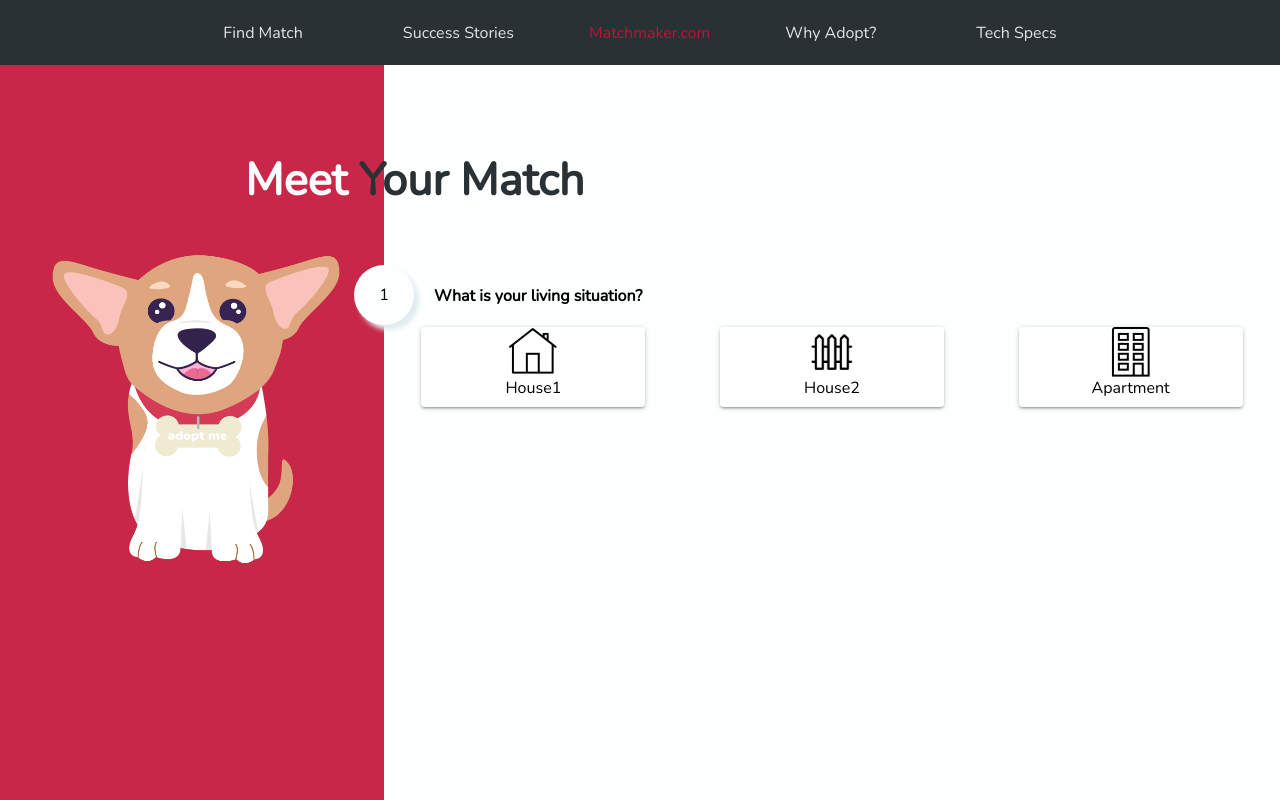
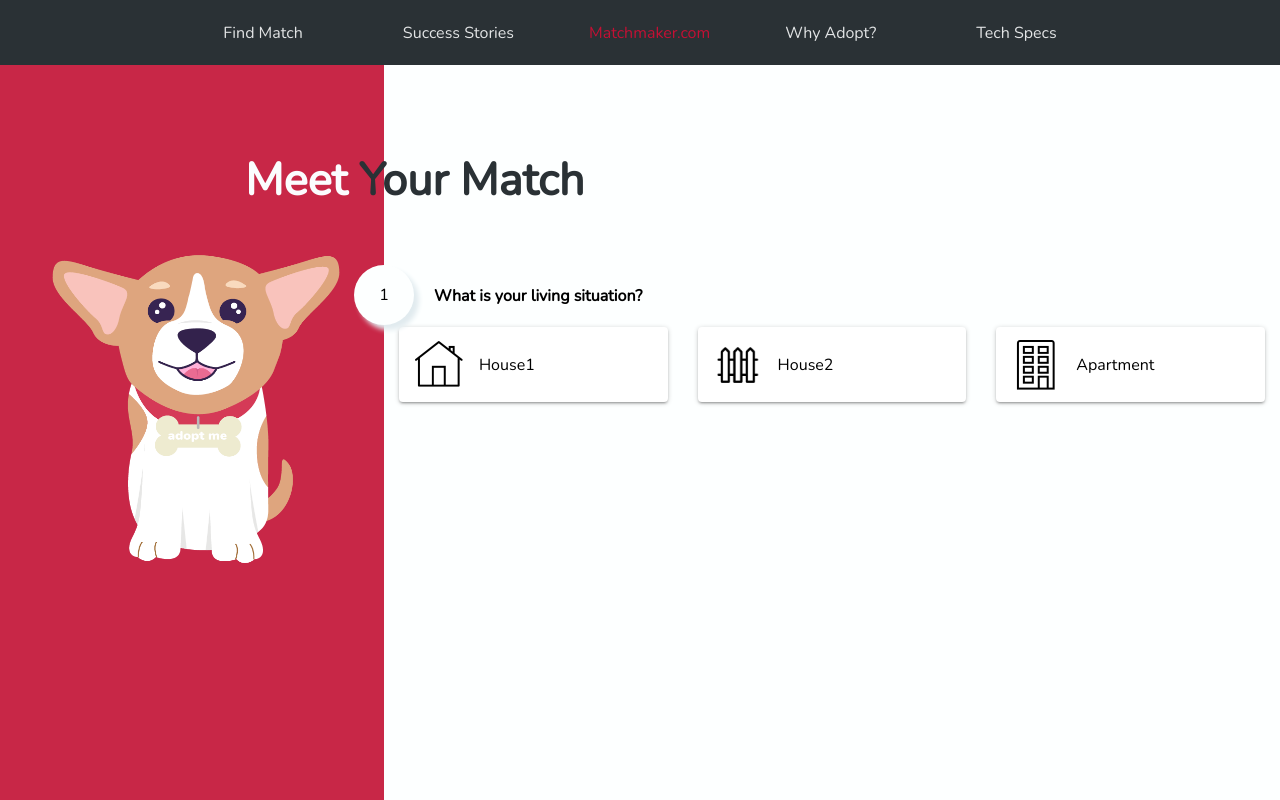
Before and after one commit to cwinnard/mountain-pet-matchmaker, a React (Create React App) app: page / in a window 1280 px wide. Shown: the top 800 px of the page. Built offline with nearby package versions, Linux system fonts and the light colour scheme.

Commit message:
work towards dropping kidspets 4

```diff
--- a/src/components/Quiz.js
+++ b/src/components/Quiz.js
@@ -25,6 +25,22 @@ class Quiz extends Component {
     };
 
     answerQuestion(key, response) {
+        if (key === 'kidsAndPets') {
+            this.setState(prevState => {
+                const newState = prevState;
+                const prevAnswer = prevState.kidsAndPets;
+                console.log(response);
+                console.log(prevAnswer);
+                if ((response === 0 && prevAnswer === 1) || (response === 1 && prevAnswer === 0)) {
+                    newState.kidsAndPets = 2;
+                } else if (response === 3) {
+                    newState.kidsAndPets = 3;
+                } else {
+                    newState.kidsAndPets = response;
+                }
+                return newState;
+            });
+        } else {
             this.setState(prevState => {
                 const newState = prevState;
                 newState[key] = response;
@@ -32,6 +48,7 @@ class Quiz extends Component {
                 // this.scroll(newState.activeQuestion);
                 return newState;
             });
+        }
     };
 
     // scroll(activeQuestion) {
@@ -60,6 +77,7 @@ class Quiz extends Component {
     render() {
         const allQuestions = aboutYouQuestions.concat(aboutDogQuestions);
         const { setMatches } = this.props;
+        console.log(this.state);
         return (
             <div className="quiz">
                 <div className="questions-container">
--- a/src/components/QuizAnswerOption.js
+++ b/src/components/QuizAnswerOption.js
@@ -13,12 +13,10 @@ const QuizAnswerOption = ({
         className={`option-paper ${activeSelection === optionIndex ? 'selected' : ''}`}
         onClick={makeSelection}
     >
-        <div className="option">
-            <div className="icon-container">
-                <img className={`question-icon ${option}`} src={icon} alt={`${option} icon`}/>
-            </div>
-            <div className="option-text">{option}</div>
+        <div className="icon-container">
+            <img className={`question-icon ${option}`} src={icon} alt={`${option} icon`}/>
         </div>
+        <div className="option-text">{option}</div>
     </Paper>
 )
 
--- a/src/styles/app.css
+++ b/src/styles/app.css
@@ -110,20 +110,20 @@
 }
 
 .option-paper {
-    width: 25%;
-}
-
-.option {
-    height: 80px;
-    max-width: 80px;
-    margin: 0 auto;
-    display: inline-block;
+    width: 30%;
+    height: 75px;
+    display: flex;
+    flex-direction: row;
+    align-items: center;
 }
 
 .icon-container {
     width: 80px;
     height: 50px;
-    margin: 0 auto;
+}
+
+.selected {
+    border: 1px black solid;
 }
 
 .question-icon {
@@ -141,16 +141,6 @@
     width: 35px;
     height: 35px;
     padding: 15px;
-}
-
-.option-text {
-    width: 80px;
-    height: 140px;
-    margin: 0 auto;
-}
-
-.selected {
-    border: 1px black solid;
 }
 
 .scroll-gradient {
```
Lines whose indentation alone changed are shown as unchanged.
